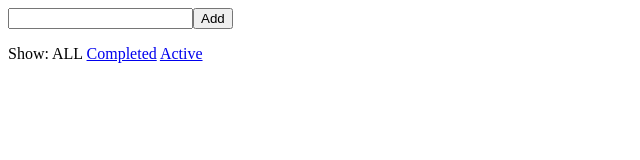
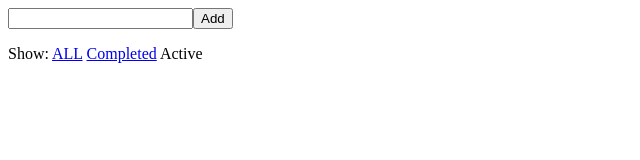
Before and after one commit to edblancas/react-todo, a React (Create React App) app: page /active in a window 1280 px wide. Shown: the top 160 px of the page, without its empty margins (0-640 px from the left). Built offline with nearby package versions, Linux system fonts and the light colour scheme.

Commit message:
06. Navigating with React Router <Link>

```diff
--- a/src/actions/index.js
+++ b/src/actions/index.js
@@ -10,8 +10,3 @@ export const toggleTodo = id => ({
   type: 'TOGGLE_TODO',
   id,
 })
-
-export const setVisibilityFilter = filter => ({
-  type: 'SET_VISIBILITY_FILTER',
-  filter: filter,
-})
--- a/src/components/FilterLink.js
+++ b/src/components/FilterLink.js
@@ -1,20 +1,13 @@
-import Link from './Link'
-import {connect} from 'react-redux'
-import {setVisibilityFilter} from '../actions'
+import {NavLink} from 'react-router-dom'
+import React from 'react'
 
-const mapStateTpPropsFilterLink = (state, ownProps) => ({
-  active: ownProps.filter === state.visibilityFilter,
-})
-
-const mapDispatchToPropsFilterLink = (dispatch, ownProps) => ({
-  onLinkClick: () => {
-    dispatch(setVisibilityFilter(ownProps.filter))
-  },
-})
-
-const FilterLink = connect(
-  mapStateTpPropsFilterLink,
-  mapDispatchToPropsFilterLink,
-)(Link)
+const FilterLink = ({filter, children}) => (
+  <NavLink
+  exact
+  to={'/' + (filter === 'all' ? '' : filter)}
+  activeStyle={{textDecoration: 'none', color: 'black'}}>
+    {children}
+  </NavLink>
+)
 
 export default FilterLink
--- a/src/components/Filters.js
+++ b/src/components/Filters.js
@@ -3,9 +3,9 @@ import FilterLink from './FilterLink'
 
 const Filters = () => (
   <p>
-    Show: <FilterLink filter="SHOW_ALL">ALL</FilterLink>{' '}
-    <FilterLink filter="SHOW_COMPLETED">Completed</FilterLink>{' '}
-    <FilterLink filter="SHOW_ACTIVE">Active</FilterLink>
+    Show: <FilterLink filter="all">ALL</FilterLink>{' '}
+    <FilterLink filter="completed">Completed</FilterLink>{' '}
+    <FilterLink filter="active">Active</FilterLink>
   </p>
 )
 
--- a/src/components/Link.js
+++ /dev/null
@@ -1,12 +0,0 @@
-import React from 'react'
-
-const Link = ({active, onLinkClick, children}) =>
-  !active ? (
-    <a href="#" onClick={onLinkClick}>
-      {children}
-    </a>
-  ) : (
-    <span>{children}</span>
-  )
-
-export default Link
--- a/src/components/Root.js
+++ b/src/components/Root.js
@@ -6,7 +6,7 @@ import {Route, BrowserRouter} from 'react-router-dom'
 const Root = ({store}) => (
   <Provider store={store}>
     <BrowserRouter>
-      <Route path='/' component={App} />
+      <Route path='/:filter?' component={App} />
     </BrowserRouter>
   </Provider>
 )
```
